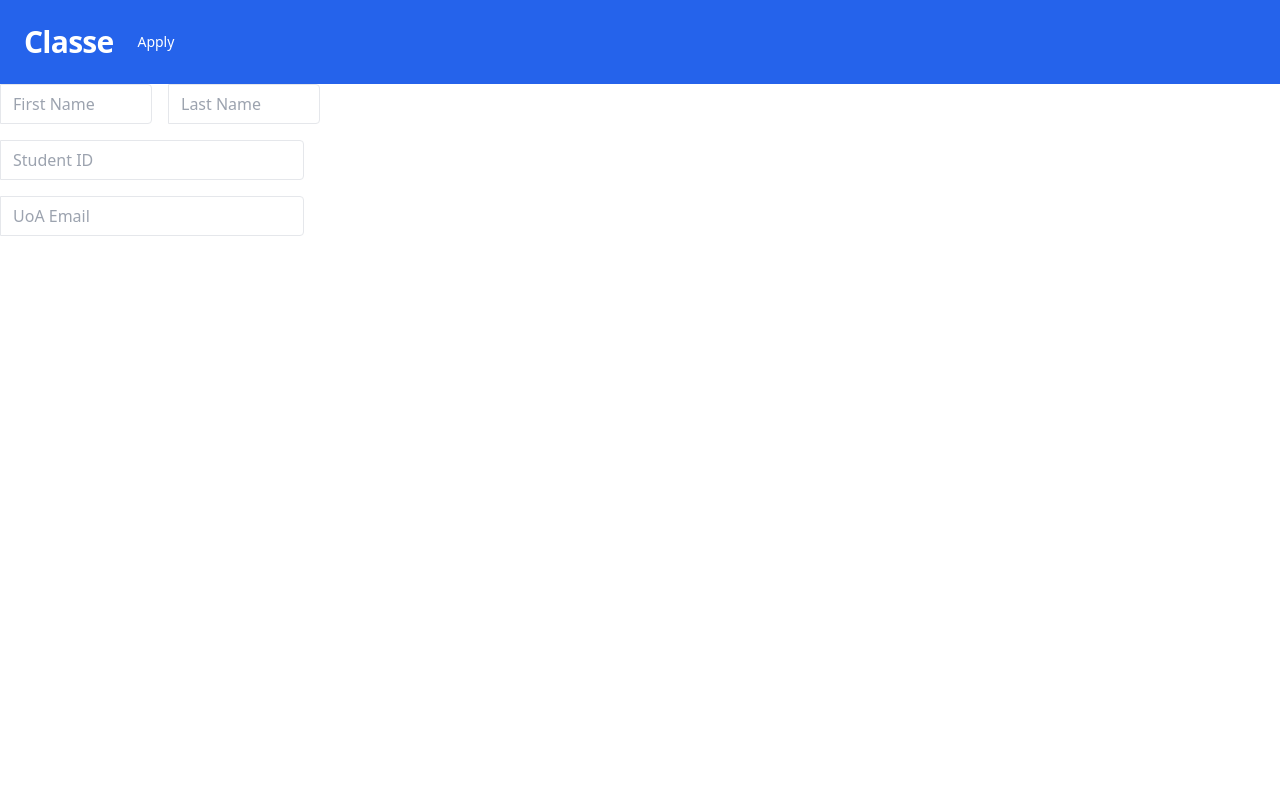
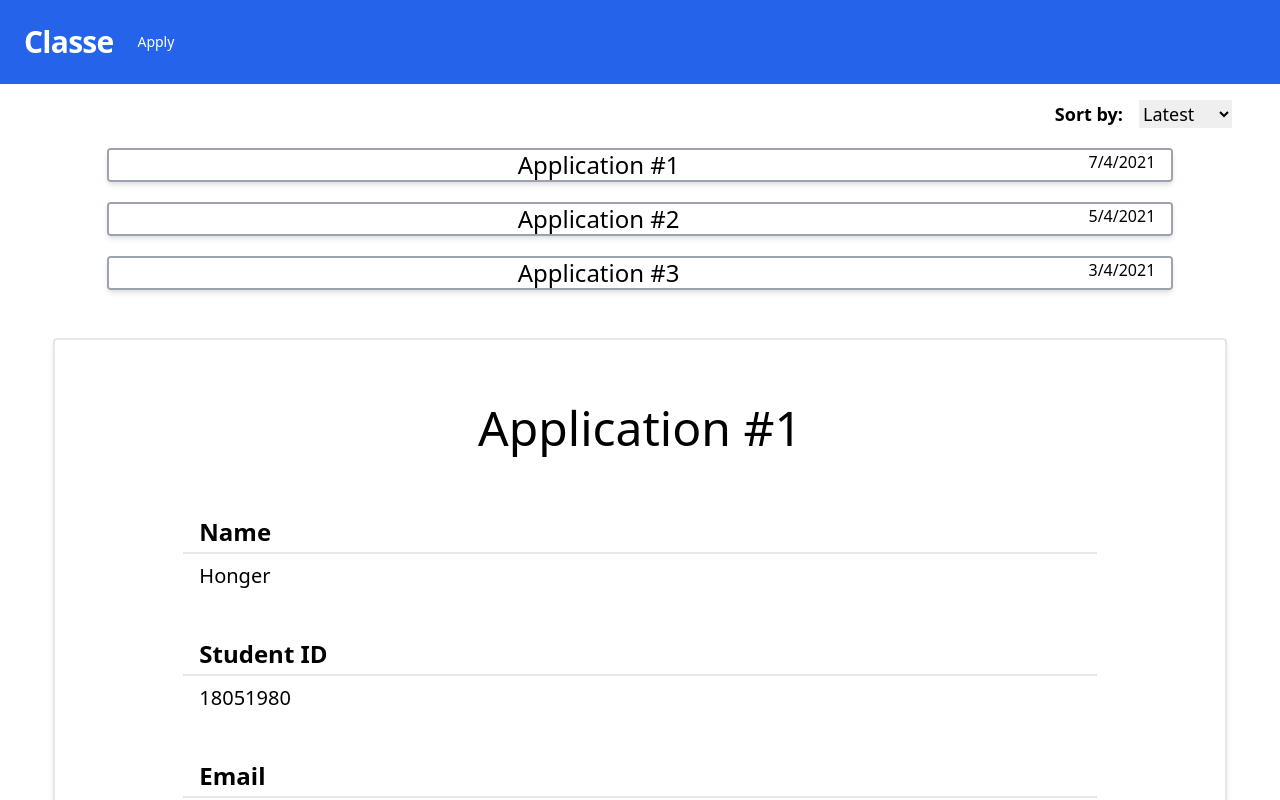
Before and after one commit to uoa-compsci-399/marker-allocation-tool-ui, a React (Create React App) app: page / in a window 1280 px wide. Shown: the top 800 px of the page. Built offline with nearby package versions, Linux system fonts and the light colour scheme.

Commit message:
Added: BasicButton, Pages related to viewing applications

```diff
--- a/src/App.tsx
+++ b/src/App.tsx
@@ -1,25 +1,46 @@
 import React from 'react';
 
-import ApplicationPage from './pages/ApplicationPage/';
-// import Example from './components/common-ui/example';
+import ApplicationView from './pages/ApplicationViewPage/';
+import ApplicationDetail from './pages/ApplicationDetailPage';
+
+// Dummy ApplicationDetail data
+const dummyDataOne = {
+  title: 'Application #1',
+  name: 'Honger',
+  studentID: '18051980',
+  email: 'hong518@aucklanduni.ac.nz',
+  areaOfStudy: 'Computer Science',
+  currentYear: '3',
+  availabeSems: 'Semester One, Two',
+  experience: 'No',
+  visaStatus: 'Valid',
+  location: 'In Auckland',
+  prefCourse: 'COMPSCI 399',
+  files: 'Some files',
+};
+
+const dummyDataTwo = {
+  title: 'Application #2',
+  name: 'Applicant',
+  studentID: '584412',
+  email: 'appl487@aucklanduni.ac.nz',
+  areaOfStudy: 'Mathematics',
+  currentYear: '2',
+  availabeSems: 'Semester Two',
+  experience: 'Yes',
+  visaStatus: 'Valid',
+  location: 'Not in Auckland',
+  prefCourse: 'COMPSCI 367',
+  files: 'Some files',
+};
 
 function App(): JSX.Element {
   return (
-    <ApplicationPage />
-    // <div className="flex max-w-full font-sans">
-    //   <div className="grid max-w-full m-auto my-14">
-    //     <div className="grid row-span-1 gap-4 my-5">
-    //       <Example
-    //         title="example 1"
-    //         description="Provident similique accusantium nemo autem. Veritatis"
-    //       />
-    //       <Example
-    //         title="example 2"
-    //         description="Quo neque error repudiandae fuga? Ipsa laudantium molestias eos"
-    //       />
-    //     </div>
-    //   </div>
-    // </div>
+    <div>
+      <ApplicationView />
+      <ApplicationDetail info={dummyDataOne} />
+      <ApplicationDetail info={dummyDataTwo} />
+    </div>
   );
 }
 
--- /dev/null
+++ b/src/components/common-ui/BasicButton.tsx
@@ -0,0 +1,25 @@
+import React from 'react';
+
+interface BasicButtonProps {
+  size?: string;
+  colour?: string;
+  textColour?: string;
+  title: string;
+}
+
+const BasicButton = ({
+  size,
+  colour = 'blue',
+  textColour = 'white',
+  title,
+}: BasicButtonProps): JSX.Element => {
+  return (
+    <button
+      className={`w-32 h-12 bg-${colour}-500 hover:bg-${colour}-600 text-${textColour} text-xl font-bold py-2 px-4 rounded`}
+    >
+      {title}
+    </button>
+  );
+};
+
+export default BasicButton;
--- a/src/components/common-ui/Header.tsx
+++ b/src/components/common-ui/Header.tsx
@@ -1,6 +1,7 @@
 import React from 'react';
 
 const Header = (): JSX.Element => {
+  // To make it fixed at the top: sticky top-0 z-50
   return (
     <nav className="flex items-center justify-between flex-wrap bg-blue-600 p-6">
       <div className="flex items-center flex-no-shrink text-white mr-6">
--- /dev/null
+++ b/src/pages/ApplicationDetailPage/ButtonGroup.tsx
@@ -0,0 +1,15 @@
+import React from 'react';
+
+import Button from '../../components/common-ui/BasicButton';
+
+const ButtonGroup = (): JSX.Element => {
+  return (
+    <div className="text-center space-x-12 my-24">
+      <Button colour="green" title="Yes" />
+      <Button colour="red" title="No" />
+      <Button colour="yellow" title="Maybe" />
+    </div>
+  );
+};
+
+export default ButtonGroup;
--- /dev/null
+++ b/src/pages/ApplicationDetailPage/DetailSection.tsx
@@ -0,0 +1,18 @@
+import React from 'react';
+
+interface DetailSectionProps {
+  title: string;
+  value: string;
+}
+
+const DetailSection = ({ title, value }: DetailSectionProps): JSX.Element => {
+  return (
+    <div className="mx-32 mb-4">
+      <div className="text-2xl font-semibold mb-1 ml-4">{title}</div>
+      <div className="border-t-2 mb-2"></div>
+      <div className="text-xl mb-12 ml-4">{value}</div>
+    </div>
+  );
+};
+
+export default DetailSection;
--- /dev/null
+++ b/src/pages/ApplicationDetailPage/index.tsx
@@ -0,0 +1,45 @@
+import React from 'react';
+
+import ButtonGroup from './ButtonGroup';
+import DetailSection from './DetailSection';
+
+interface ApplicationDetailProps {
+  info: Record<string, string>;
+}
+
+const ApplicationDetail = ({ info }: ApplicationDetailProps): JSX.Element => {
+  const {
+    title,
+    name,
+    studentID,
+    email,
+    areaOfStudy,
+    currentYear,
+    availabeSems,
+    experience,
+    visaStatus,
+    location,
+    prefCourse,
+    files,
+  } = info;
+
+  return (
+    <div className="w-11/12 h-full border-2 mx-auto shadow-md my-12 rounded">
+      <div className="text-center text-5xl my-16">{title}</div>
+      <DetailSection title="Name" value={name} />
+      <DetailSection title="Student ID" value={studentID} />
+      <DetailSection title="Email" value={email} />
+      <DetailSection title="Current Area of Study" value={areaOfStudy} />
+      <DetailSection title="Year" value={currentYear} />
+      <DetailSection title="Availability" value={availabeSems} />
+      <DetailSection title="Experience" value={experience} />
+      <DetailSection title="Visa Status" value={visaStatus} />
+      <DetailSection title="Location" value={location} />
+      <DetailSection title="Preffered Course" value={prefCourse} />
+      <DetailSection title="Files" value={files} />
+      <ButtonGroup />
+    </div>
+  );
+};
+
+export default ApplicationDetail;
--- /dev/null
+++ b/src/pages/ApplicationViewPage/Application.tsx
@@ -0,0 +1,24 @@
+import React from 'react';
+
+interface ApplicationProps {
+  title: string;
+  date: string;
+}
+
+const Application = ({ title, date }: ApplicationProps): JSX.Element => {
+  return (
+    <div className="w-5/6 h-full overflow-auto bg-white mx-auto rounded shadow-md border-gray-400 border-2 my-5">
+      <div className="md:flex">
+        <a
+          href="/"
+          className="w-full block text-center text-2xl font-medium leading-tight text-black hover:underline"
+        >
+          {title}
+        </a>
+        <div className="text-s mr-4">{date}</div>
+      </div>
+    </div>
+  );
+};
+
+export default Application;
--- /dev/null
+++ b/src/pages/ApplicationViewPage/ApplicationList.tsx
@@ -0,0 +1,15 @@
+import React from 'react';
+
+import Application from './Application';
+
+const ApplicationList = (): JSX.Element => {
+  return (
+    <div>
+      <Application title="Application #1" date="7/4/2021" />
+      <Application title="Application #2" date="5/4/2021" />
+      <Application title="Application #3" date="3/4/2021" />
+    </div>
+  );
+};
+
+export default ApplicationList;
--- /dev/null
+++ b/src/pages/ApplicationViewPage/index.tsx
@@ -0,0 +1,21 @@
+import React from 'react';
+
+import ApplicationList from './ApplicationList';
+
+const ApplicationViewPage = (): JSX.Element => {
+  return (
+    <div>
+      <div className="flex justify-end mx-12 my-4">
+        <label className="mx-4 text-lg font-semibold">Sort by:</label>
+        <select className="text-lg">
+          <option>Latest</option>
+          <option>GPA</option>
+          <option>Location</option>
+        </select>
+      </div>
+      <ApplicationList />
+    </div>
+  );
+};
+
+export default ApplicationViewPage;
```
